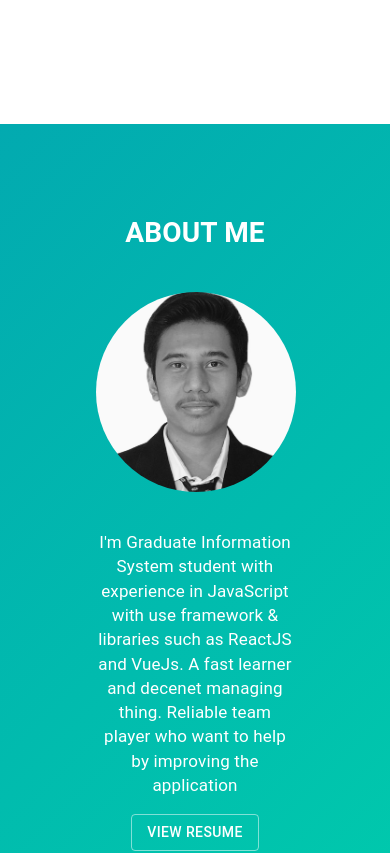
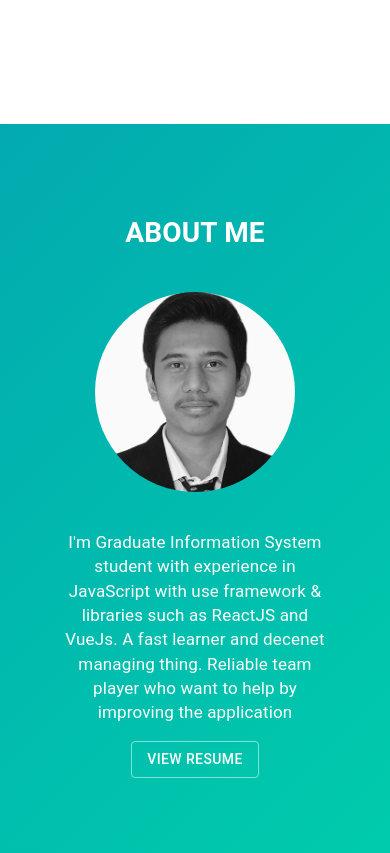
Before and after one commit to ihsanrabb/Ihsanuddin-porto, a Next.js app: page / in a window 390 px wide. Shown: the part 720-1573 px from the top of the page. Built offline with nearby package versions, Linux system fonts and the light colour scheme.

Commit message:
fix about wrap responsive padding

```diff
--- a/styles/globals.css
+++ b/styles/globals.css
@@ -153,6 +153,7 @@ h1 {
   .about-wrap {
     clip-path: none;
     text-align: center;
+    padding: .1rem 2.5rem .1rem 2.5rem;
   }
   .experience-box {
     padding: .9rem !important;
```
